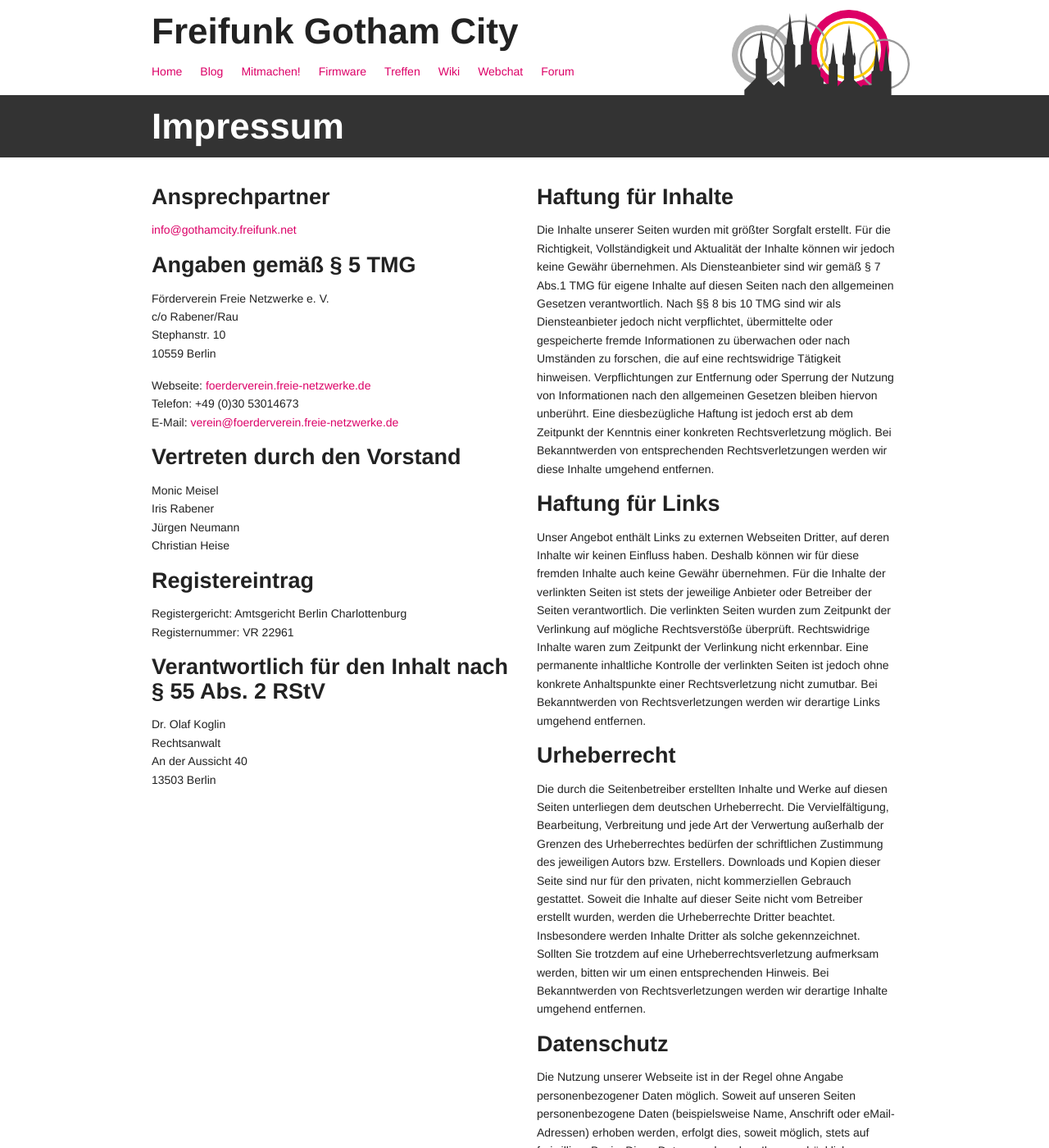
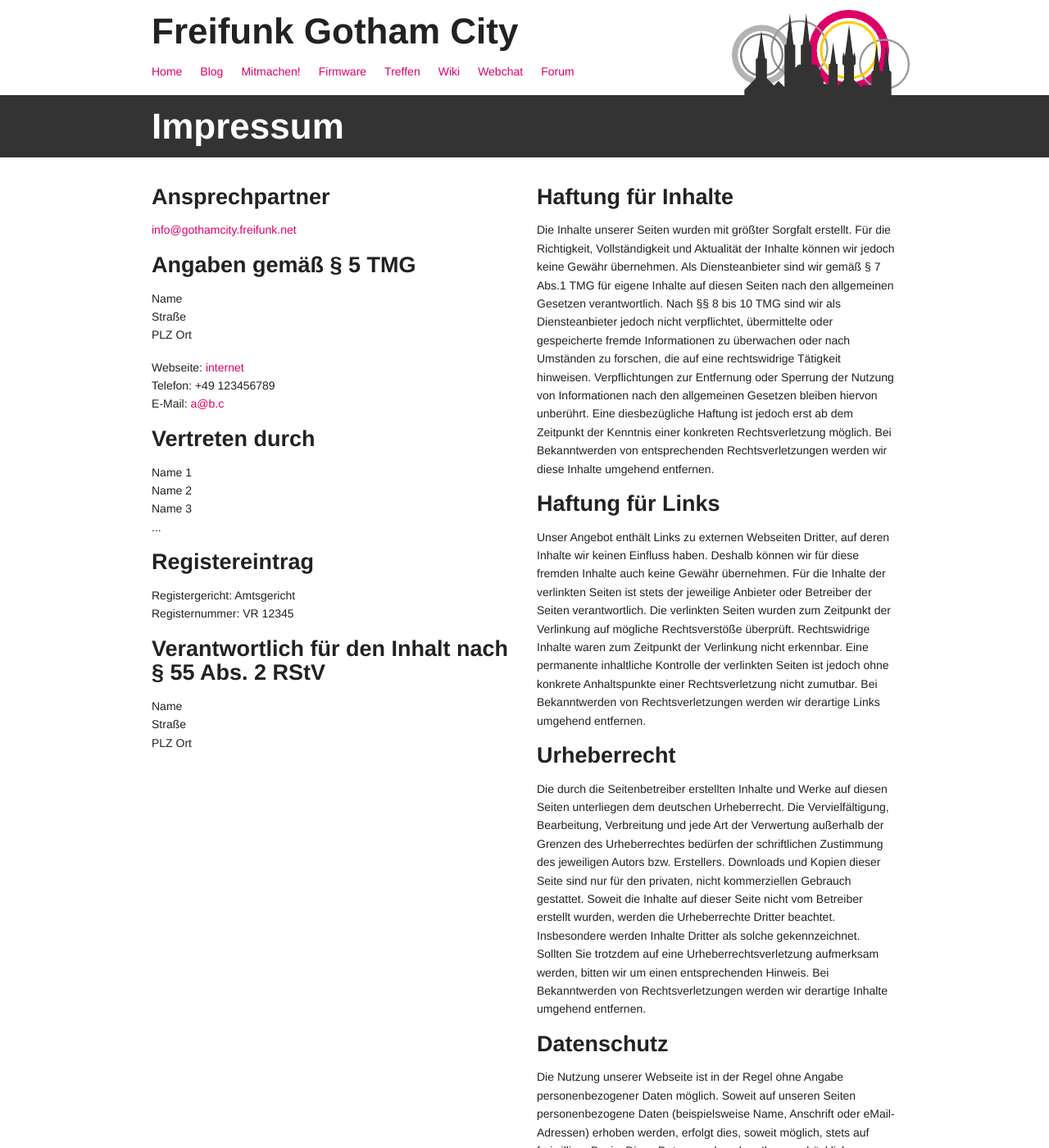
Before and after one commit to ffnord/startseite, a Jekyll site: the page built from impressum.html, in a window 1280 px wide and 1400 px high. Shown: the whole window at 82% size. Built offline with Jekyll 4.4.1, drawn with Linux system fonts in a browser that asks for light colours.

Commit message:
remove foerderverein from impressum

```diff
--- a/impressum.html
+++ b/impressum.html
@@ -17,31 +17,33 @@
       <p><a href="mailto:{{ site.community.mail_info }}">{{ site.community.mail_info }}</a></p>
       <h3>Angaben gemäß § 5 TMG</h3>
       <p>
-        Förderverein Freie Netzwerke e. V.<br>
-        c/o Rabener/Rau<br>
-        Stephanstr. 10<br>
-        10559 Berlin
+        Name<br>
+        Straße<br>
+        PLZ Ort
       </p>
-      <p>Webseite: <a href="http://foerderverein.freie-netzwerke.de">foerderverein.freie-netzwerke.de</a><br>
-      Telefon: +49 (0)30 53014673<br>
-      E-Mail: <a href="mailto:verein@foerderverein.freie-netzwerke.de">verein@foerderverein.freie-netzwerke.de</a></p>
-      <h3>Vertreten durch den Vorstand</h3>
+      <p>Webseite: <a href="https://internet">internet</a><br>
+      Telefon: +49 123456789<br>
+      E-Mail: <a href="mailto:a@b.c">a@b.c</a></p>
+      <!-- falls ihr ein Verein seid, hier den Vorstand eintragen-->
+      <h3>Vertreten durch</h3>
       <p>
-      Monic Meisel<br>
-      Iris Rabener<br>
-      Jürgen Neumann<br>
-      Christian Heise</p>
+        Name 1<br/>
+        Name 2<br/>
+        Name 3<br/>
+        ...</p>
       </p>
+      <!-- falls ihr ein Verein seid, hier der Registereintrag-->
       <h3>Registereintrag</h3>
       <p>
-      Registergericht: Amtsgericht Berlin Charlottenburg<br>
-      Registernummer: VR 22961</p>
+      Registergericht: Amtsgericht <br>
+      Registernummer: VR 12345</p>
+      <!-- ggf. einen Verantwortlichen nennen-->
       <h3>Verantwortlich für den Inhalt nach § 55 Abs. 2 RStV</h3>
       <p>
-      Dr. Olaf Koglin<br>
-      Rechtsanwalt<br>
-      An der Aussicht 40<br>
-      13503 Berlin</p>
+      Name<br>
+
+      Straße<br>
+      PLZ Ort</p>
     </div>
   </div>
   <div class="six columns">
```
